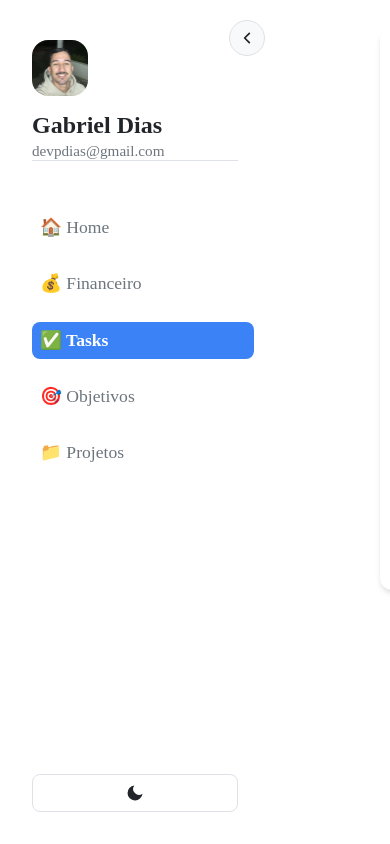
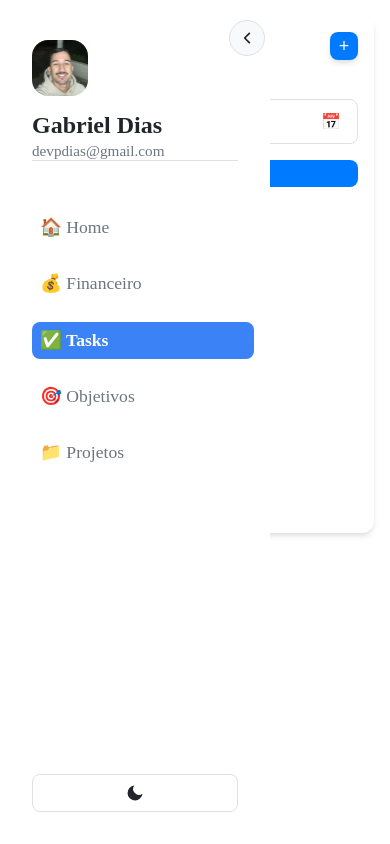
Before and after one commit to DiiasDev/dashboardRotina, a React (Create React App) app: page /Tasks in a window 390 px wide. Built offline with nearby package versions, Linux system fonts and the light colour scheme; the HTML template or start-up script is replaced by a standard one.

Commit message:
Começo de adição de cabeçalho da página de tasks

```diff
--- a/src/Pages/Tasks/styles.module.css
+++ b/src/Pages/Tasks/styles.module.css
@@ -6,60 +6,52 @@
 }
 
 .pageContainer {
-    margin-left: 250px;
-    padding: 16px;
-    transition: margin-left 0.3s ease;
-    height: 100%;
-    width: 100%;
-    max-width: 100vw;
+    position: relative;
+    margin-left: 250px; /* Width of expanded sidebar */
+    padding: 1.5rem;
+    height: 100vh;
     box-sizing: border-box;
     overflow-x: hidden;
-    display: flex;
-    justify-content: center;
+    transition: margin-left 0.3s ease;
 }
 
 /* Quando sidebar está colapsada */
 .pageContainer.sidebarCollapsed {
-    margin-left: 60px; /* largura da sidebar colapsada */
-    padding-left: 90px; /* Ajuste conforme a largura da sua sidebar colapsada */
-    /* Adicionado para corrigir o problema de scroll horizontal */
-    margin-left: 0;
-    transition: margin-left 0.3s ease;
+    margin-left: 80px; /* Width of collapsed sidebar */
 }
 
 .contentCard {
-    flex: 1;
     background: var(--color-surface);
-    margin: 20px;
     border-radius: 12px;
     padding: 24px;
     box-shadow: var(--shadow-md);
-    max-width: calc(100vw - 290px);
+    width: 100%;
+    box-sizing: border-box;
 }
 
 /* Estilos para dispositivos móveis */
 @media (max-width: 768px) {
     .pageContainer {
-        padding: 8px;
+        margin-left: 0;
+        padding: 1rem;
+    }
+
+    .pageContainer.sidebarCollapsed {
+        margin-left: 0;
     }
 
     .contentCard {
-        padding: 15px;
+        padding: 16px;
     }
-
-    .sidebarCollapsed {
-        padding-left: 60px; /* Padding menor para dispositivos móveis */
-    }
-}
-
-.sidebarCollapsed .contentCard {
-    max-width: calc(100vw - 100px);
 }
 
 .cardsContainer {
     width: 100%;
+    display: flex;
+    flex-wrap: wrap;
+    gap: 1rem;
 }
 
 .spacedContainer {
-    margin-top: 24px;
+    margin-top: 1.5rem;
 }
```
